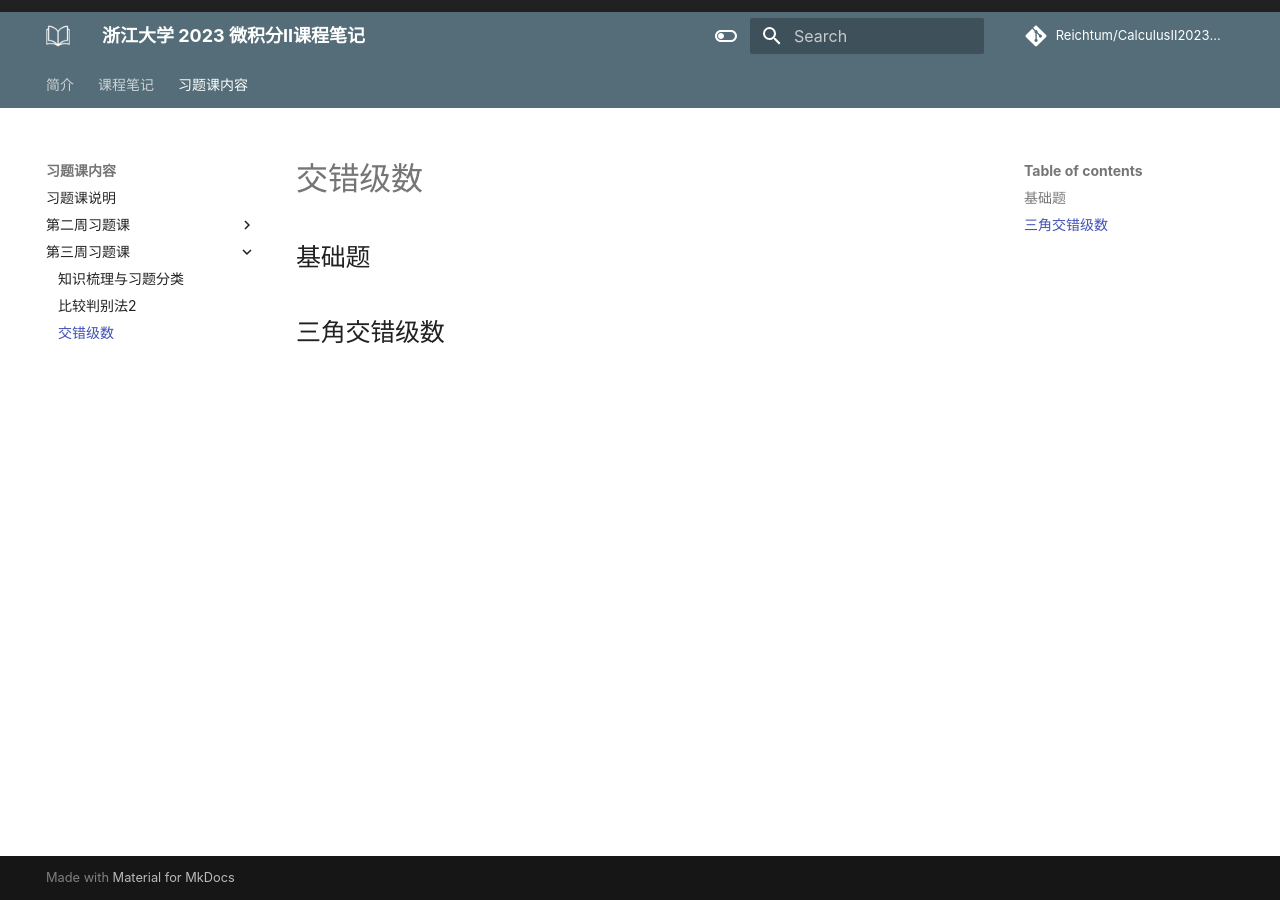
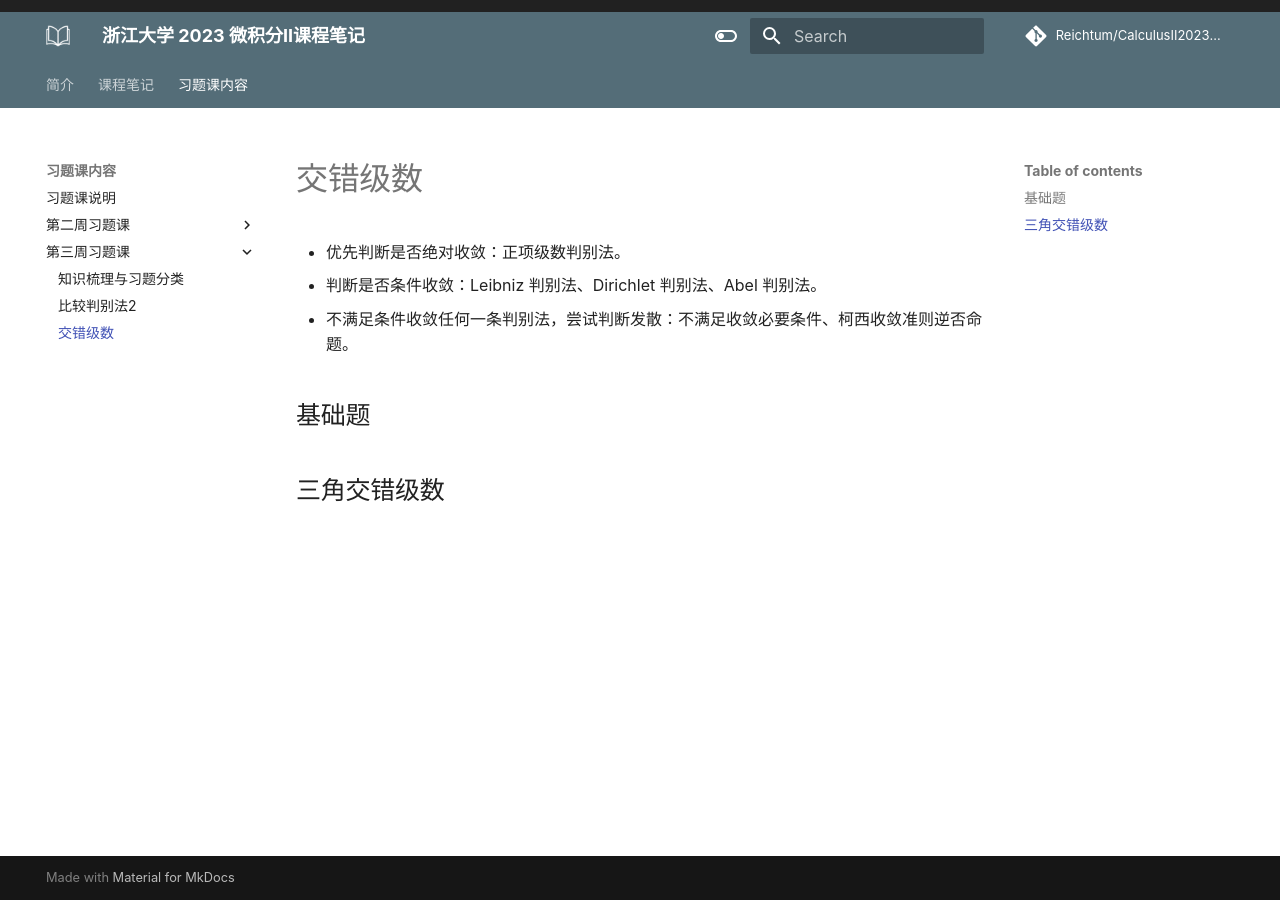
Before and after one commit to ReichtumQian/CalculusII2023Spring, an MkDocs documentation site: the page built from docs/习题课内容/第三周习题课/交错级数.md, in a window 1280 px wide. Built offline with MkDocs 1.6.1 and Material for MkDocs 9.7.7, drawn with Linux system fonts in a browser that asks for light colours; some web fonts are replaced; comment, search, counter and statistics services are not loaded.

Commit message:
更新第三周习题课

```diff
--- a/docs/习题课内容/第三周习题课/交错级数.md
+++ b/docs/习题课内容/第三周习题课/交错级数.md
@@ -1,3 +1,9 @@
+
+- 优先判断是否绝对收敛：正项级数判别法。
+- 判断是否条件收敛：Leibniz 判别法、Dirichlet 判别法、Abel 判别法。
+- 不满足条件收敛任何一条判别法，尝试判断发散：不满足收敛必要条件、柯西收敛准则逆否命题。
+
+
 
 ## 基础题
 
```
Also changed, not shown: docs/习题课内容/第三周习题课/一般项级数.md (added, +24 -0 lines), docs/习题课内容/第三周习题课/积分判别法.md (added, +6 -0 lines).
